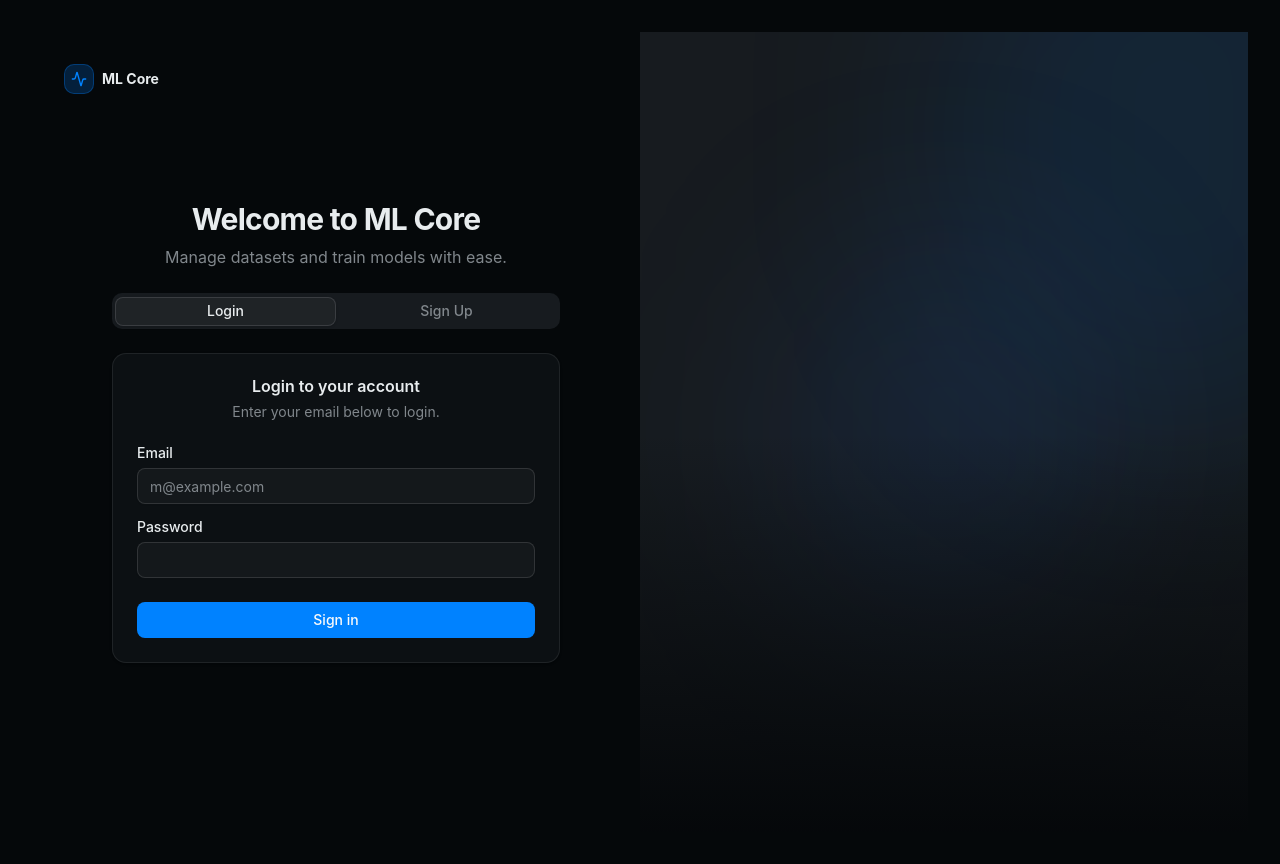
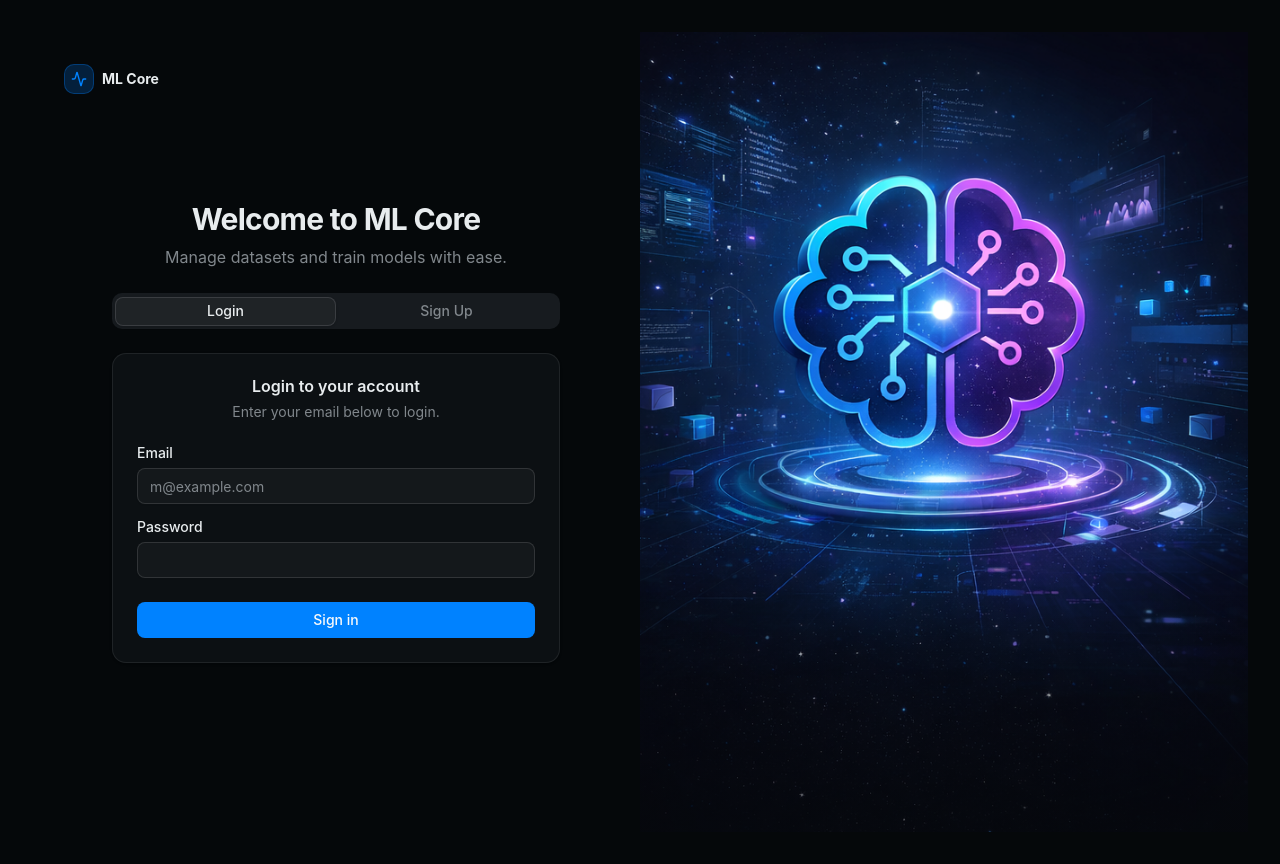
Before and after one commit to Amanbig/MLCore, a React (Vite) app in the folder client/: page /auth in a window 1280 px wide. Built offline with nearby package versions, Linux system fonts and the light colour scheme.

Commit message:
fixed login issues

```diff
--- a/client/src/pages/AuthPage.tsx
+++ b/client/src/pages/AuthPage.tsx
@@ -16,6 +16,18 @@ import {
 import { Tabs, TabsContent, TabsList, TabsTrigger } from "@/components/ui/tabs";
 import { toast } from "sonner";
 import { Activity } from "lucide-react";
+
+/** Safely extract a human-readable string from any FastAPI error response. */
+function getErrorMessage(error: any, fallback: string): string {
+  const detail = error?.response?.data?.detail;
+  if (!detail) return fallback;
+  // FastAPI validation errors → array of {msg, loc, ...}
+  if (Array.isArray(detail)) {
+    return detail.map((d: any) => d?.msg ?? String(d)).join(", ");
+  }
+  if (typeof detail === "string") return detail;
+  return fallback;
+}
 
 export function AuthPage() {
   const setAuth = useAuthStore((state) => state.setAuth);
@@ -43,7 +55,7 @@ export function AuthPage() {
       toast.success("Welcome back!");
       navigate("/dashboard");
     } catch (error: any) {
-			toast.error(error.response?.data?.detail || "Login failed");
+      toast.error(getErrorMessage(error, "Login failed"));
     } finally {
       setIsLoading(false);
     }
@@ -62,7 +74,7 @@ export function AuthPage() {
       toast.success("Account created successfully!");
       navigate("/dashboard");
     } catch (error: any) {
-			toast.error(error.response?.data?.detail || "Signup failed");
+      toast.error(getErrorMessage(error, "Signup failed"));
     } finally {
       setIsLoading(false);
     }
@@ -233,10 +245,14 @@ export function AuthPage() {
       </div>
 
       <div className="hidden lg:block relative bg-muted h-full overflow-hidden">
-				<div className="absolute inset-x-0 bottom-0 h-1/2 bg-gradient-to-t from-background to-transparent z-10" />
-				{/* Decorative elements */}
-				<div className="absolute -top-1/4 -right-1/4 w-3/4 h-3/4 rounded-full bg-primary/10 blur-[100px]" />
-				<div className="absolute top-1/4 left-1/4 w-1/2 h-1/2 rounded-full bg-blue-500/10 blur-[100px]" />
+        {/* Full-panel preview image */}
+        <img
+          src="/front_image.png"
+          alt="ML Core preview"
+          className="absolute inset-0 w-full h-full object-cover object-center"
+        />
+        {/* Subtle gradient at the bottom so the edge blends into the form side */}
+        <div className="absolute inset-x-0 bottom-0 h-1/3 bg-gradient-to-t from-background/60 to-transparent z-10" />
       </div>
     </div>
   );
```
Also changed, not shown: client/public/front_image.png (added), 1 other file (tests, documents, lock files or other folders). Lines whose indentation alone changed are shown as unchanged.
